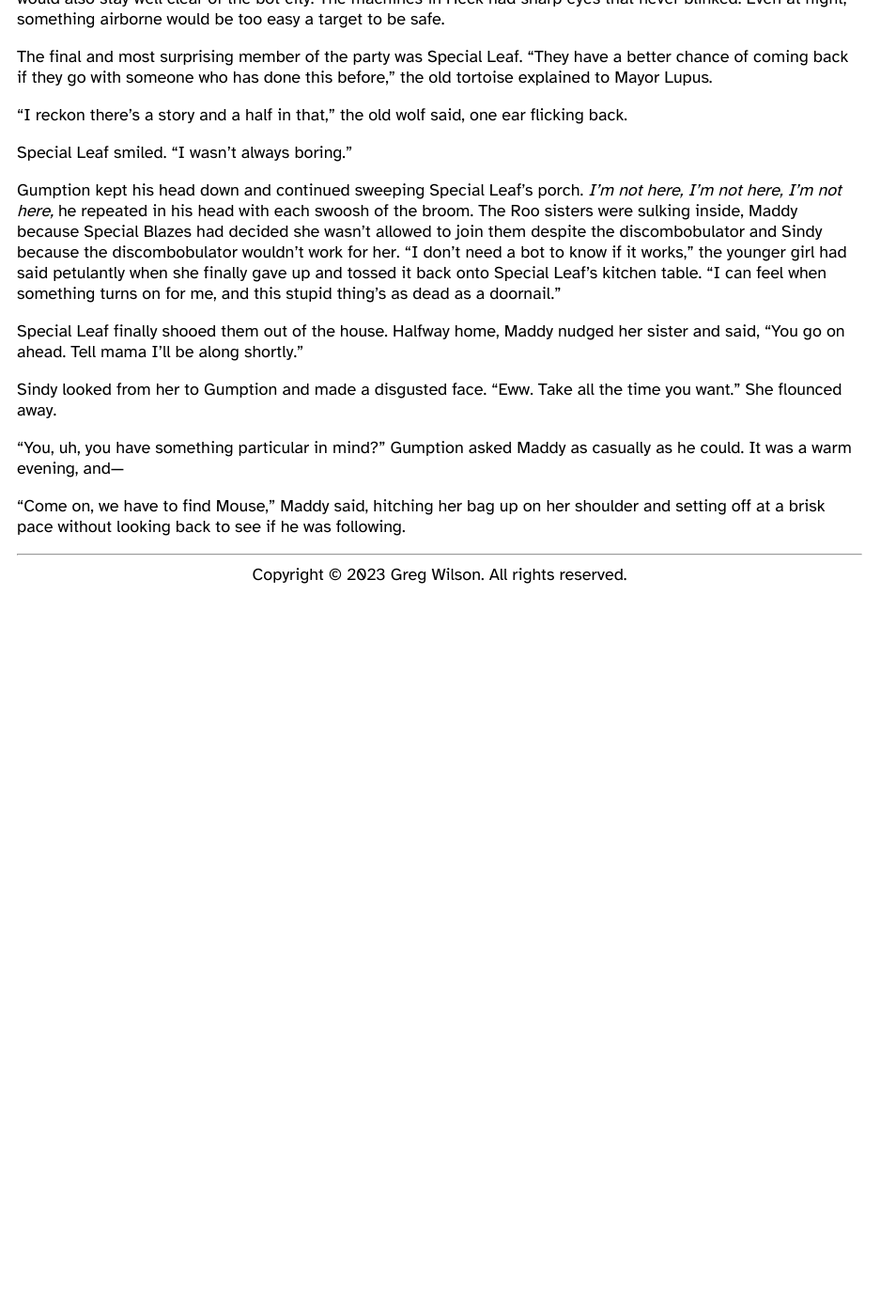
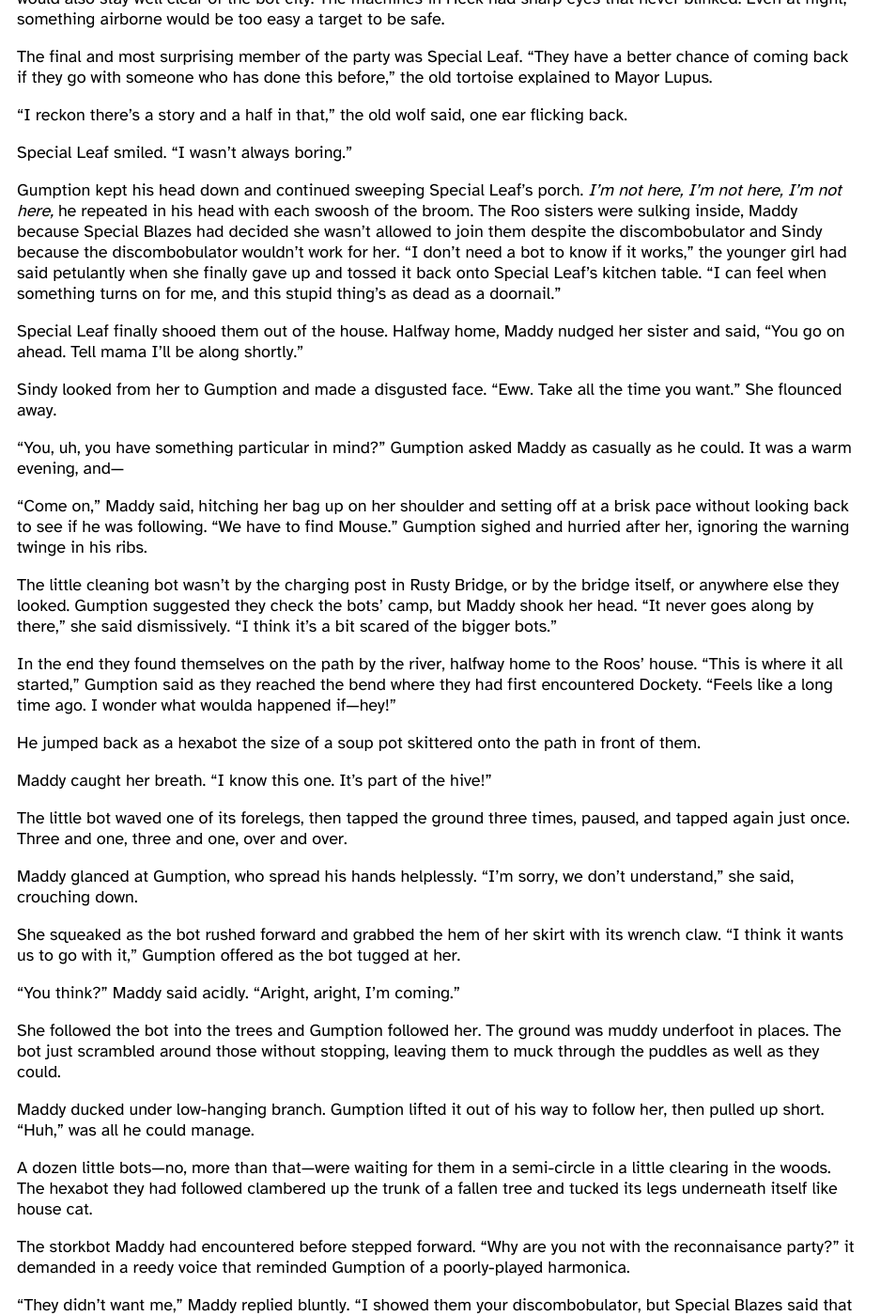
Before and after one commit to gvwilson/fiction, a Jekyll site: the page built from in-heck/index.md, in a window 1280 px wide and 1400 px high, scrolled down 25550 px. Shown: the whole window at 94% size, without its empty margins (0-954 px from the left). Built offline with Jekyll 4.4.1, drawn with Linux system fonts in a browser that asks for light colours; before the commit the page ends 26180 px from its top, so only the background shows below that; some of the changed text lies outside the part shown.

Commit message:
+529 words of In Heck

```diff
--- a/_data/status.csv
+++ b/_data/status.csv
@@ -29,6 +29,7 @@
 in-heck,2024-01-07,12456
 in-heck,2024-01-09,12990
 in-heck,2024-01-11,13447
+in-heck,2024-01-13,13976
 last-wolf,2023-09-01,41953
 leaderboard,2023-12-26,1094
 leaderboard,2023-12-27,1657
--- a/in-heck/index.md
+++ b/in-heck/index.md
@@ -1112,7 +1112,7 @@
 And where is he?
 *How* is he?"
 
-The stork bot clacked its shears.
+The storkbot clacked its shears.
 The other bots twitched, wriggled, or blinked in turn
 so that a wave ran through them.
 "Central is holding him in one of its operational centers—the place you call Heck.
@@ -1170,7 +1170,7 @@
 There are machines in the facility that only work for organic operators.
 This is why Central takes your people.
 This is why we need your sister."
-The stork bot clacked its shears again for emphasis.
+The storkbot clacked its shears again for emphasis.
 
 "But—"
 *But she almost didn't make it back the last time,*
@@ -1219,7 +1219,7 @@
 "That one.
 I didn't know its real name, so I called it Mouse."
 
-The stork bot clacked its shears.
+The storkbot clacked its shears.
 "Its designation is Beta-Loopy Nine Six Six Four Rev Two,"
 the GearHive said.
 Mouse blinked.
@@ -1239,7 +1239,7 @@
 
 "It is a discombobulator," the GearHive said.
 
-Maddy gave the stork bot a look.
+Maddy gave the storkbot a look.
 "Seriously?
 That's just a thing in kids' stories."
 Which she still read, she didn't add.
@@ -2387,10 +2387,112 @@
 It was a warm evening,
 and—
 
-"Come on,
-we have to find Mouse,"
+"Come on,"
 Maddy said,
 hitching her bag up on her shoulder and setting off at a brisk pace
 without looking back to see if he was following.
+"We have to find Mouse."
+Gumption sighed and hurried after her,
+ignoring the warning twinge in his ribs.
+
+The little cleaning bot wasn't by the charging post in Rusty Bridge,
+or by the bridge itself,
+or anywhere else they looked.
+Gumption suggested they check the bots' camp,
+but Maddy shook her head.
+"It never goes along by there,"
+she said dismissively.
+"I think it's a bit scared of the bigger bots."
+
+In the end they found themselves on the path by the river,
+halfway home to the Roos' house.
+"This is where it all started,"
+Gumption said as they reached the bend
+where they had first encountered Dockety.
+"Feels like a long time ago.
+I wonder what woulda happened if—hey!"
+
+He jumped back as a hexabot the size of a soup pot
+skittered onto the path in front of them.
+
+Maddy caught her breath.
+"I know this one.
+It's part of the hive!"
+
+The little bot waved one of its forelegs,
+then tapped the ground three times,
+paused,
+and tapped again just once.
+Three and one,
+three and one,
+over and over.
+
+Maddy glanced at Gumption,
+who spread his hands helplessly.
+"I'm sorry, we don't understand," she said,
+crouching down.
+
+She squeaked as the bot rushed forward
+and grabbed the hem of her skirt with its wrench claw.
+"I think it wants us to go with it,"
+Gumption offered as the bot tugged at her.
+
+"You think?"
+Maddy said acidly.
+"Aright, aright, I'm coming."
+
+She followed the bot into the trees and Gumption followed her.
+The ground was muddy underfoot in places.
+The bot just scrambled around those without stopping,
+leaving them to muck through the puddles as well as they could.
+
+Maddy ducked under low-hanging branch.
+Gumption lifted it out of his way to follow her,
+then pulled up short.
+"Huh," was all he could manage.
+
+A dozen little bots—no, more than that—were waiting for them in a semi-circle
+in a little clearing in the woods.
+The hexabot they had followed clambered up the trunk of a fallen tree
+and tucked its legs underneath itself like house cat.
+
+The storkbot Maddy had encountered before stepped forward.
+"Why are you not with the reconnaisance party?"
+it demanded in a reedy voice
+that reminded Gumption of a poorly-played harmonica.
+
+"They didn't want me,"
+Maddy replied bluntly.
+"I showed them your discombobulator,
+but Special Blazes said that bringing me along would be too risky."
+
+A rustle ran through the assembled bots.
+"We miscalculated,"
+the storkbot warbled.
+"We require another plan.
+Do you have one?"
+
+"Me? Uh uh.
+How about you?"
+she asked,
+turning to Gumption.
+
+"Well—"
+was all the goat got out before Maddy continued,
+"And even if we did,
+Special Leaf's going to be with them,
+and he'll send us back as soon as he sees us."
+
+"Actually—" Gumption started.
+
+"Much depends on this,"
+the storkbot said as the other bots rustled and clacked.
+"It is imperative that you find a way to get to Heck."
+
+"Excuse me!" Gumption said loudly.
+"We don't have to go with them.
+We… don't… have… to… go… with… them!"
+he repeated loudly as Maddy and the storkbot both started to speak.
+"We just have to *arrive* with them."
 
 </section>
```
Also changed, not shown: status.svg.
